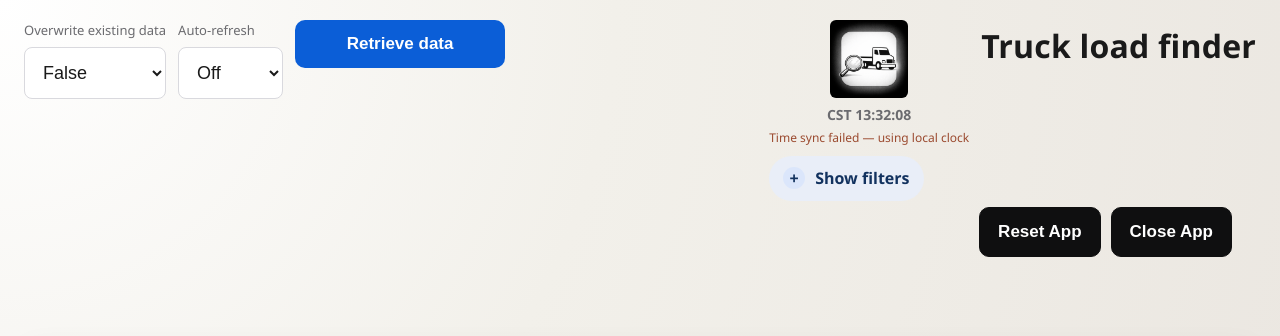
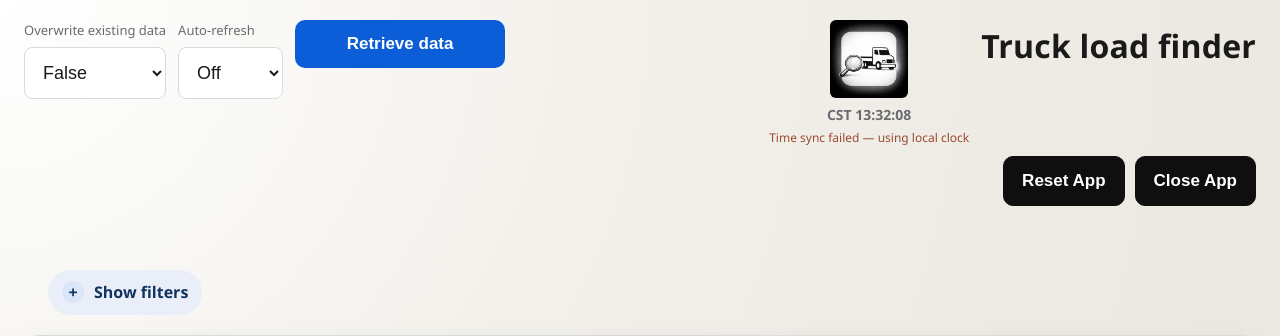
Before and after one commit to k93019/aitruckload, a FastAPI app: page / in a window 1280 px wide. Shown: the top 336 px of the page. Run offline with FastAPI, Linux system fonts and the light colour scheme.

Commit message:
feat: move buttons under title

```diff
--- a/src/templates/index.html
+++ b/src/templates/index.html
@@ -87,12 +87,11 @@
       justify-content: flex-start;
       flex-wrap: wrap;
     }
-    .header-actions-bottom {
+    .header-main-actions {
       display: flex;
       flex-direction: column;
       align-items: flex-end;
       gap: 6px;
-      padding: 6px 24px 8px;
     }
     .header-button-status {
       display: flex;
@@ -161,12 +160,12 @@
       object-fit: contain;
     }
     .filters {
-      padding: 0;
+      padding: 0 24px 8px;
       width: 100%;
-      max-width: 980px;
+      max-width: 100vw;
       margin: 0;
       display: flex;
-      justify-content: flex-end;
+      justify-content: flex-start;
     }
     .filters-collapsible {
       margin: 0;
@@ -432,6 +431,18 @@
             <h1>Truck load finder</h1>
           </div>
         </div>
+        <div class="header-main-actions">
+          <div class="header-buttons">
+            <button id="btn-reset" class="button-dark">Reset App</button>
+            <button id="btn-close" class="button-dark">Close App</button>
+          </div>
+          <div class="header-button-status">
+            <div class="status" id="status-quit"></div>
+            <div class="status" id="status-reset"></div>
+          </div>
+        </div>
+      </div>
+    </div>
     <div class="filters">
       <details class="filters-collapsible">
         <summary>Show filters</summary>
@@ -593,18 +604,6 @@
           <div class="status" id="status-shortlist"></div>
         </section>
       </details>
-        </div>
-      </div>
-    </div>
-    <div class="header-actions-bottom">
-      <div class="header-buttons">
-        <button id="btn-reset" class="button-dark">Reset App</button>
-        <button id="btn-close" class="button-dark">Close App</button>
-      </div>
-      <div class="header-button-status">
-        <div class="status" id="status-quit"></div>
-        <div class="status" id="status-reset"></div>
-      </div>
     </div>
   </header>
 
```
Also changed, not shown: 1 other file. Lines whose indentation alone changed are shown as unchanged.
